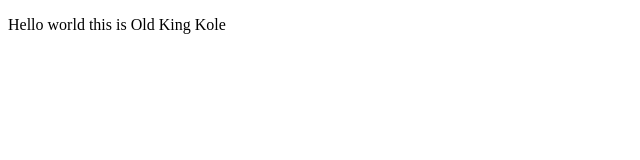
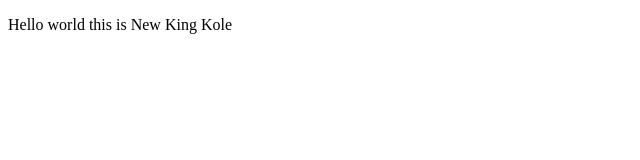
Before and after one commit to frogman91/My-first-project, a plain HTML site: page index.html in a window 1280 px wide. Shown: the full height of the page, 0-640 px from the left. Drawn offline with Linux system fonts and the light colour scheme.

Commit message:
theres a new king in town

```diff
--- a/index.html
+++ b/index.html
@@ -4,7 +4,7 @@
 	<title></title>
 </head>
 <body>
-<p>Hello world this is Old King Kole</p>
+<p>Hello world this is New King Kole</p>
 
 </body>
 </html>
```
